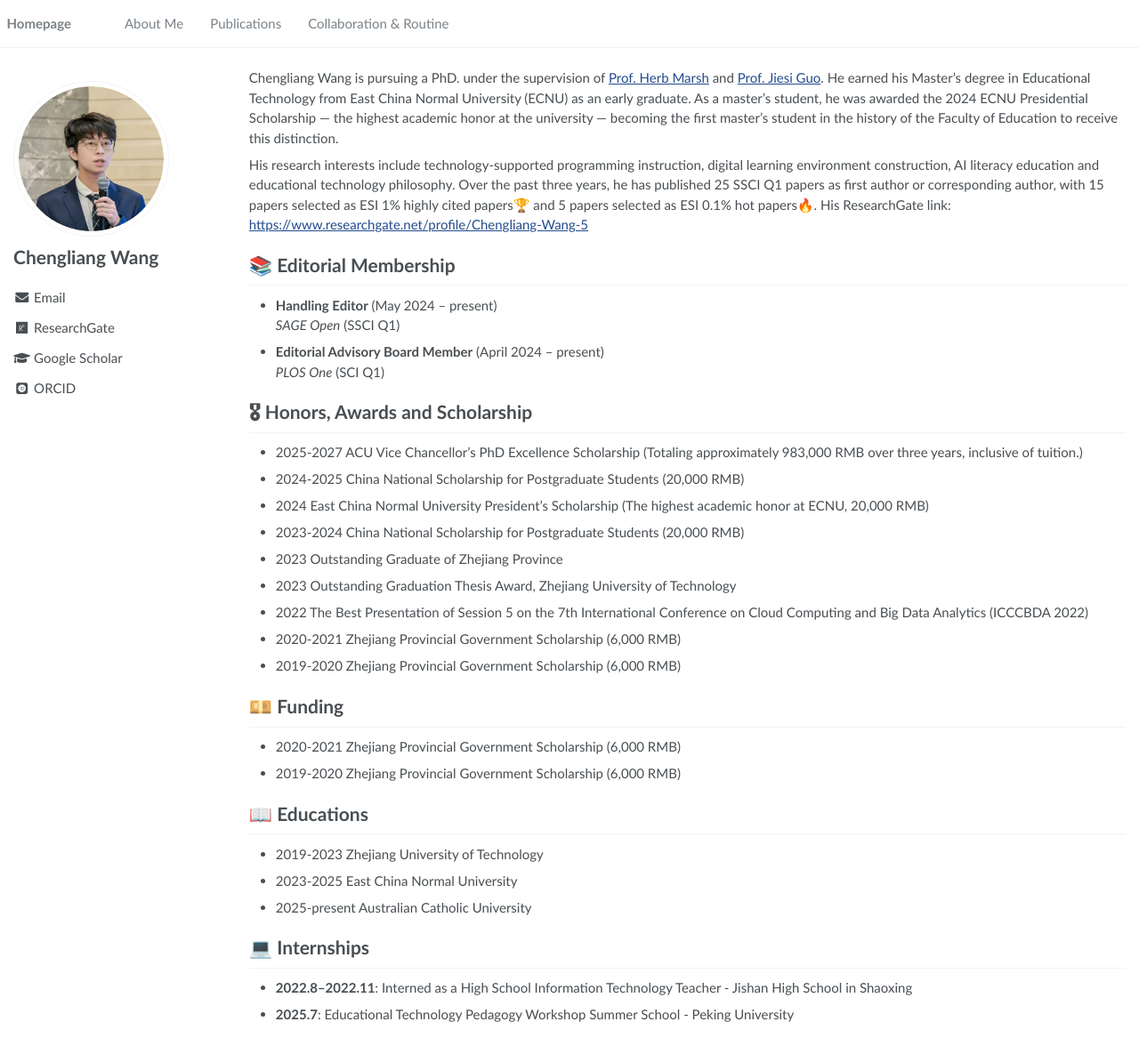
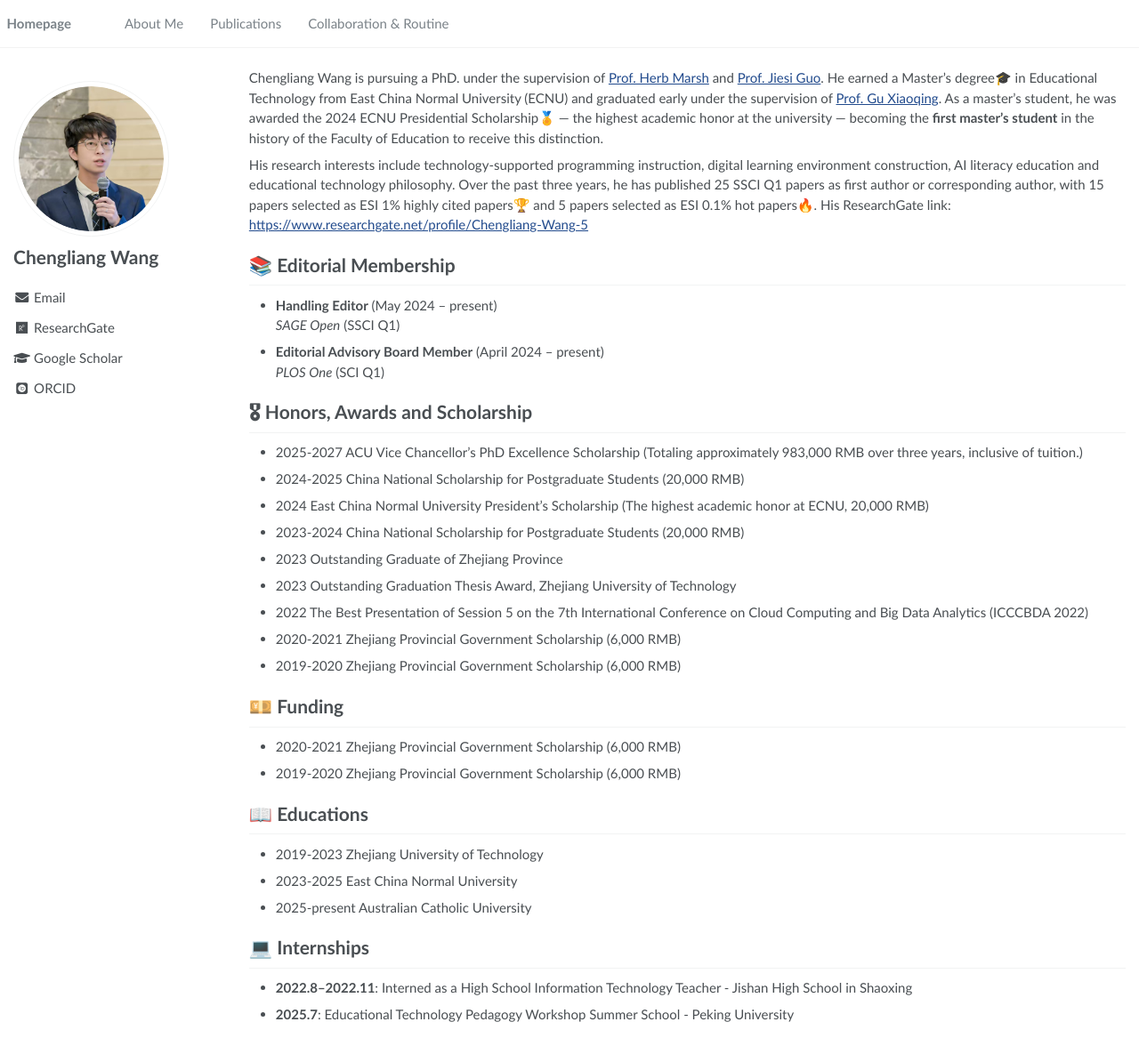
Before and after one commit to wcledutech/wcledutech.github.io, a Jekyll site: the page built from _pages/about.md, in a window 1280 px wide and 1167 px high. Shown: the whole window at 89% size. Built offline with Jekyll 4.4.1, drawn with Linux system fonts in a browser that asks for light colours; some web fonts are replaced.

Commit message:
Update about.md

```diff
--- a/_pages/about.md
+++ b/_pages/about.md
@@ -17,7 +17,7 @@ redirect_from:
 
 <span class='anchor' id='about-me'></span>
 
-Chengliang Wang is pursuing a PhD. under the supervision of <a href="https://scholar.google.com/citations?user=w911YWwAAAAJ&hl=en" target="_blank">Prof. Herb Marsh</a> and <a href="https://scholar.google.com/citations?user=rixoumgAAAAJ&hl=en" target="_blank">Prof. Jiesi Guo</a>. He earned his Master’s degree in Educational Technology from East China Normal University (ECNU) as an early graduate. As a master’s student, he was awarded the 2024 ECNU Presidential Scholarship — the highest academic honor at the university — becoming the first master’s student in the history of the Faculty of Education to receive this distinction.
+Chengliang Wang is pursuing a PhD. under the supervision of <a href="https://scholar.google.com/citations?user=w911YWwAAAAJ&hl=en" target="_blank">Prof. Herb Marsh</a> and <a href="https://scholar.google.com/citations?user=rixoumgAAAAJ&hl=en" target="_blank">Prof. Jiesi Guo</a>. He earned a Master’s degree🎓 in Educational Technology from East China Normal University (ECNU) and graduated early under the supervision of <a href="https://scholar.google.com/citations?user=231rZmwAAAAJ&hl=en&oi=ao" target="_blank">Prof. Gu Xiaoqing</a>. As a master’s student, he was awarded the 2024 ECNU Presidential Scholarship🏅 — the highest academic honor at the university — becoming the <strong>first master’s student</strong> in the history of the Faculty of Education to receive this distinction.
 
 His research interests include technology-supported programming instruction, digital learning environment construction, AI literacy education and educational technology philosophy. Over the past three years, he has published 25 SSCI Q1 papers as first author or corresponding author, with 15 papers selected as ESI 1% highly cited papers🏆 and 5 papers selected as ESI 0.1% hot papers🔥. His ResearchGate link: <a href="https://www.researchgate.net/profile/Chengliang-Wang-5" target="_blank">https://www.researchgate.net/profile/Chengliang-Wang-5</a>
 
```
